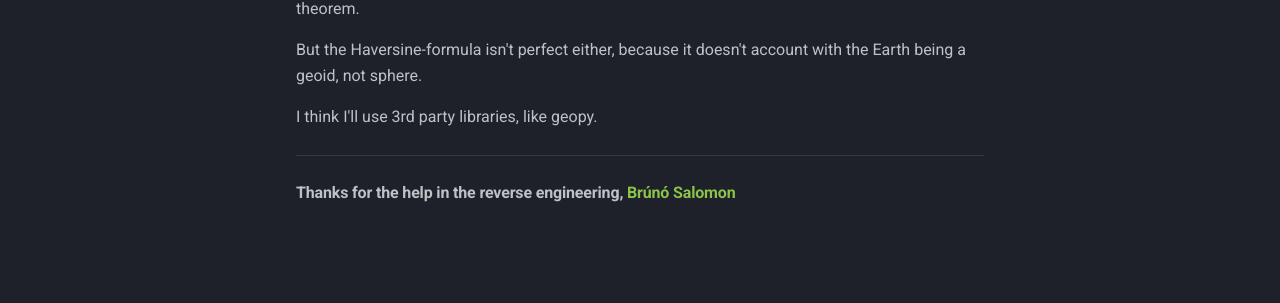
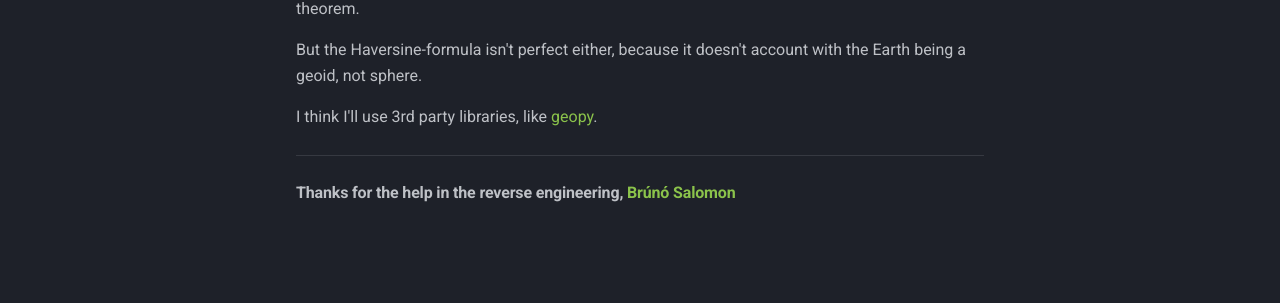
Before and after one commit to PiciAkk/OpenBubi-Docs, an MkDocs documentation site: the page built from docs/about.md, in a window 1280 px wide. Shown: the part 376-679 px from the top of the page. Built offline with MkDocs 1.6.1 and Material for MkDocs 9.7.7, drawn with Linux system fonts in a browser that asks for light colours; comment, search, counter and statistics services are not loaded; part of the change alters nothing that is shown.

```diff
--- a/docs/about.md
+++ b/docs/about.md
@@ -8,7 +8,7 @@ Budapest is a "small" city, but with a potentially larger city (or even a countr
 
 But the Haversine-formula isn't perfect either, because it doesn't account with the Earth being a geoid, not sphere.
 
-I think I'll use 3rd party libraries, like geopy.
+I think I'll use 3rd party libraries, like [geopy](https://pypi.org/project/geopy/).
 
 ---
 
```
